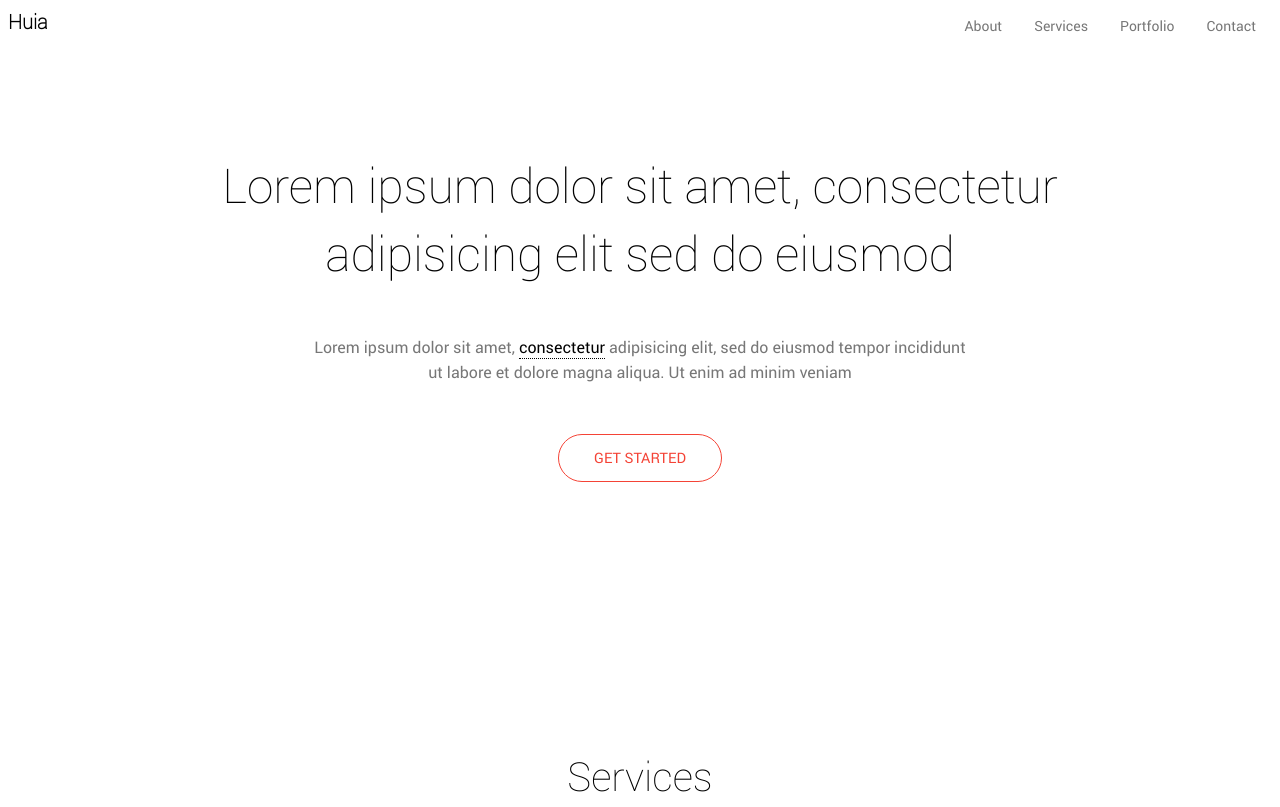
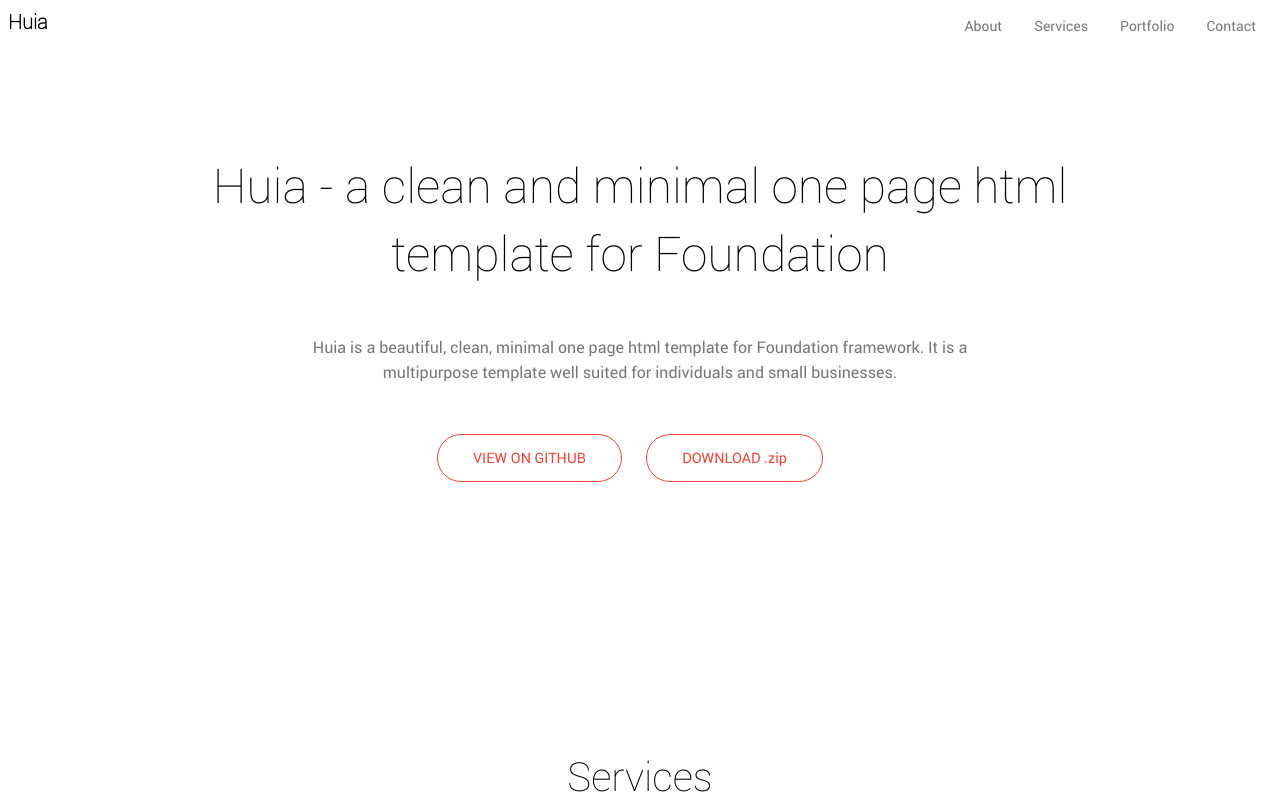
Before and after one commit to saush/huia, a plain HTML site: page index.html in a window 1280 px wide. Shown: the top 807 px of the page. Drawn offline with nearby package versions, Linux system fonts and the light colour scheme.

Commit message:
Alter index page and optimize images

```diff
--- a/index.html
+++ b/index.html
@@ -53,10 +53,10 @@
         <header id="#about" class="wow fadeIn">
             <div class="row">
                 <div id="banner" class="">
-                    <h1>Lorem ipsum dolor sit amet, consectetur adipisicing elit sed do eiusmod</h1>
-                    <p>Lorem ipsum dolor sit amet, <a href="">consectetur</a> adipisicing elit, sed do eiusmod
-                    tempor incididunt ut labore et dolore magna aliqua. Ut enim ad minim veniam </p>
-                    <a href="" class="button primary hollow round">GET STARTED</a>
+                    <h1>Huia - a clean and minimal one page html template for Foundation</h1>
+                    <p>Huia is a beautiful, clean, minimal one page html template for Foundation framework. It is a multipurpose template well suited for individuals and small businesses.</p>
+                    <a href="https://github.com/saush/huia" class="button primary hollow round">VIEW ON GITHUB</a>
+                    <a href="https://github.com/saush/huia/zipball/master" class="button primary hollow round">DOWNLOAD .zip</a>
                 </div>
             </div>
         </header>
--- a/scss/huia.scss
+++ b/scss/huia.scss
@@ -107,6 +107,7 @@
   &.primary.hollow {
     border:1px solid $primary-clr;
     color: $primary-clr;
+    margin-right: 20px;
 }
 &.primary,&.secondary {
     padding: 1rem 2.2rem;
```
Also changed, not shown: css/huia.css, img/1.jpg, img/11.jpg (deleted), img/12.jpg (deleted), img/2.jpg, img/3.jpg, img/4.jpg, img/5.jpg, img/6.jpg.
